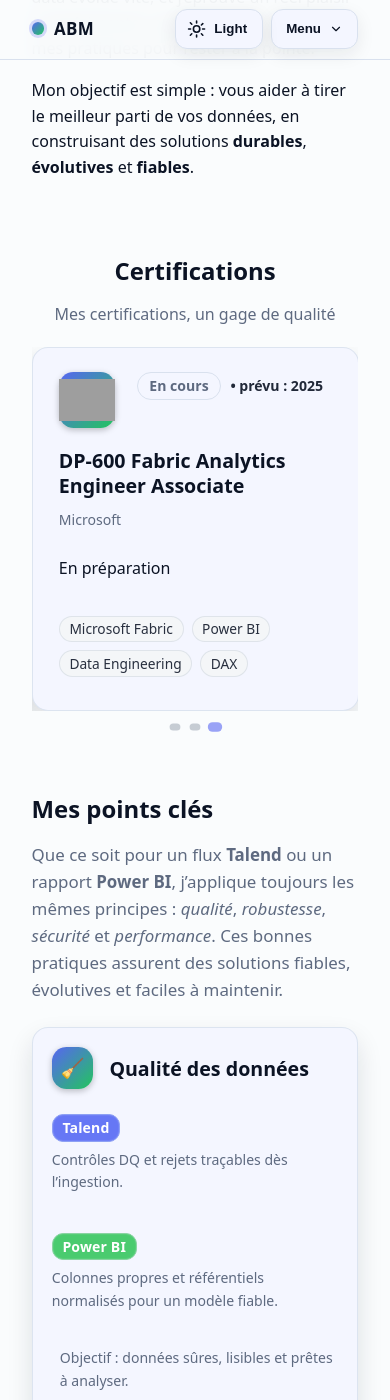
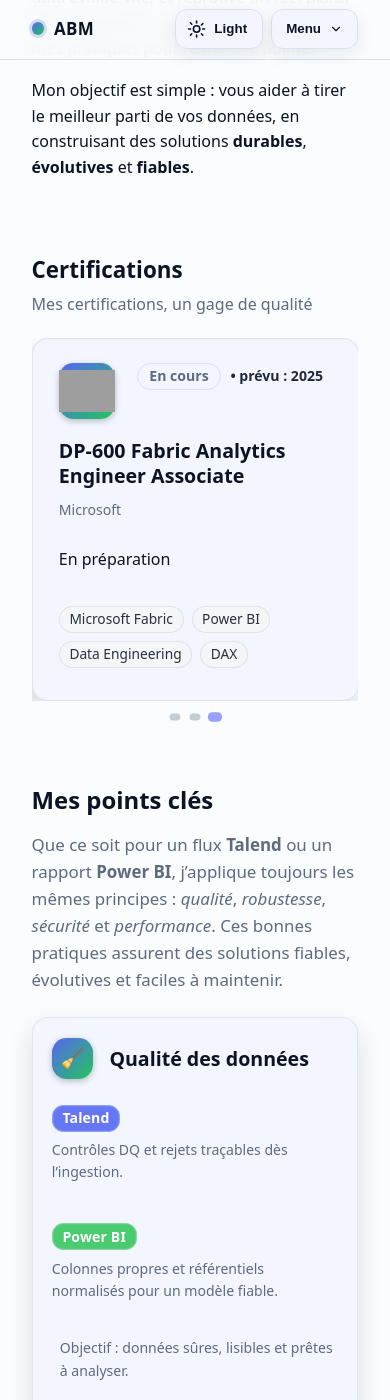
Before and after one commit to Marssouss/Marssouss.github.io, a Jekyll site: the page built from index.md, in a window 390 px wide and 1400 px high, scrolled down 582 px. Built offline with Jekyll 4.4.1, drawn with Linux system fonts in a browser that asks for light colours; grey boxes are pictures that could not be loaded.

Commit message:
Certif a gauche

```diff
--- a/assets/styles.css
+++ b/assets/styles.css
@@ -317,8 +317,25 @@
 
 /* CERTIFICATIONS */
 .certs{ padding-block:clamp(2rem,3vw,3.5rem); }
-.certs-head{ text-align:center; margin-bottom:1.25rem; }
-.certs .h2{ font-size:var(--step-2); margin:0; }
+/* ===== Certifications ===== */
+
+/* Titre aligné à gauche comme les autres sections */
+.certs-head {
+  text-align: left;       /* ← au lieu de center */
+  margin-bottom: 1.25rem;
+}
+
+.certs .h2 {
+  font-size: clamp(1.4rem, 2.4vw, 1.8rem);
+  margin: 0;
+}
+
+/* Le texte secondaire reste en muted */
+.certs .muted {
+  color: var(--muted);
+  margin-top: .5rem;
+}
+
 .certs-viewport{ max-width:min(100vw,1100px); margin-inline:auto; overflow:hidden; }
 .certs-rail{
   list-style:none; margin:0; padding:0; display:grid;
```
